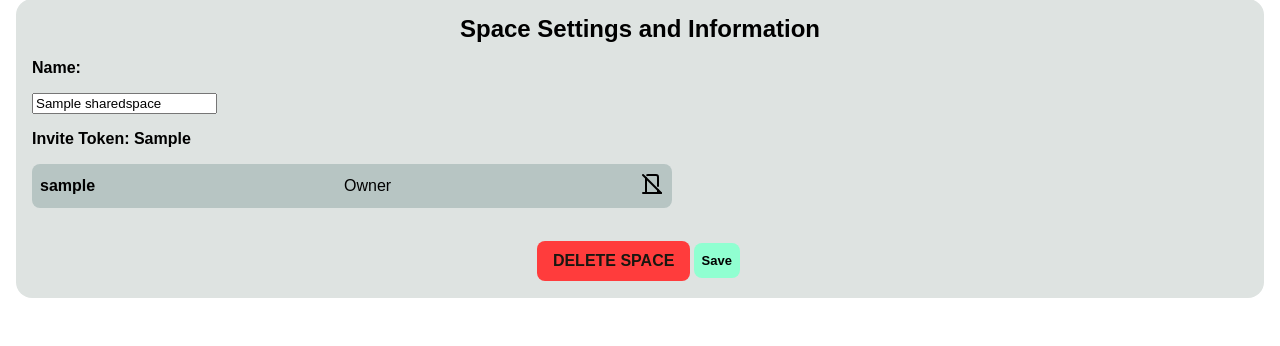
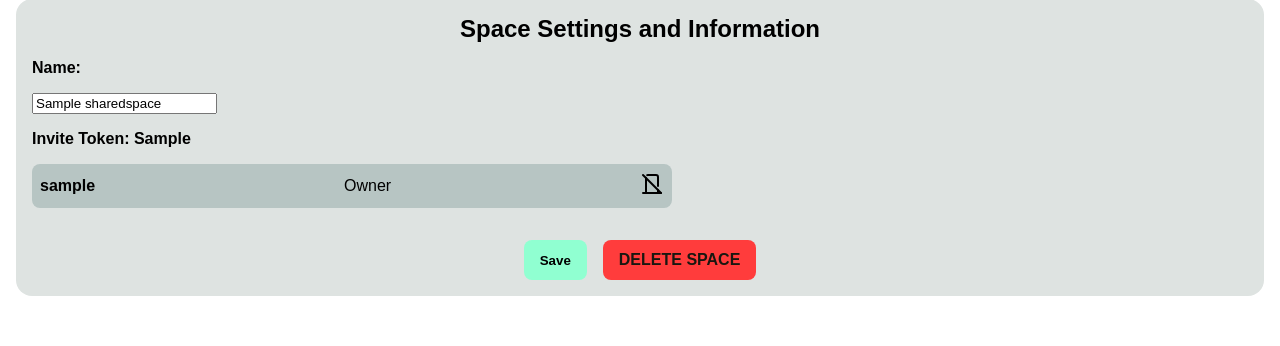
Before and after one commit to awallenfang/household, a Django app: page /space/1 in a window 1280 px wide. Shown: the part 97-443 px from the top of the page. Run offline with Django 5.2, Linux system fonts and the light colour scheme; a user stored in the database is signed in; tables that the repository leaves empty hold one stand-in row (values such as "Sample post"); some libraries are stand-ins or nearby versions; some web fonts are replaced.

Commit message:
Space view design

```diff
--- a/space/static/space/space.css
+++ b/space/static/space/space.css
@@ -94,3 +94,7 @@ main {
     border-radius: 1rem;
     background-color: var(--light-bg);
 }
+
+.small-gap {
+    gap: 1rem;
+}
--- a/space/templates/space/space.html
+++ b/space/templates/space/space.html
@@ -14,9 +14,9 @@
 
     {% include "space/components/people_list.html" %}
     {% if selected_space.owner == user%}
-    <div class="center-container">
+    <div class="center-container small-gap">
+        <input class="button" type="submit" value="Save" form="space-form">
         <a class="button delete-button" href="{% url 'space:delete_space' space.id%}" onclick="return confirm('Are you sure?')">DELETE SPACE</a>
-        <input class="button btn-small" type="submit" value="Save" form="space-form">
     </div>
     {% endif %}
 </div>
```
